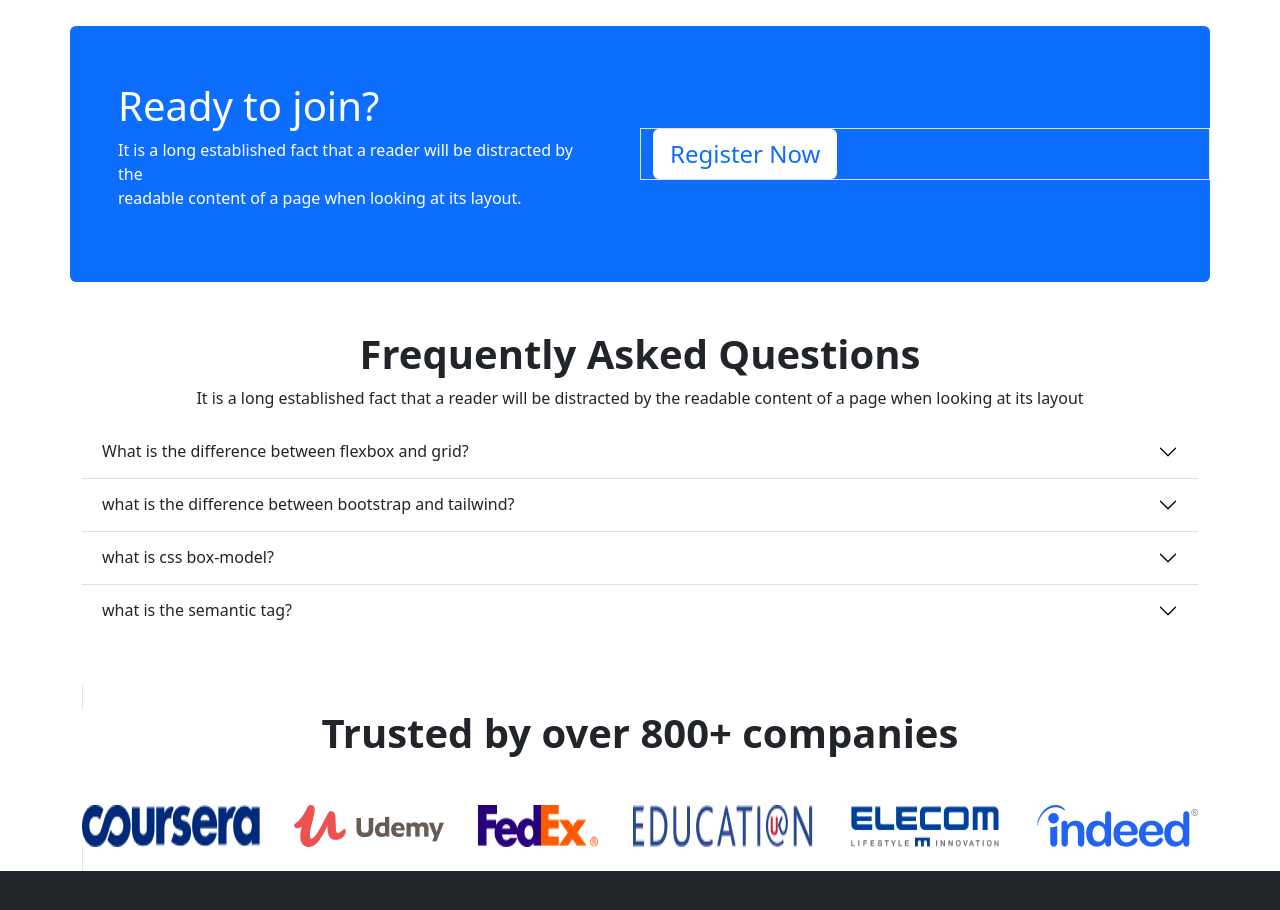
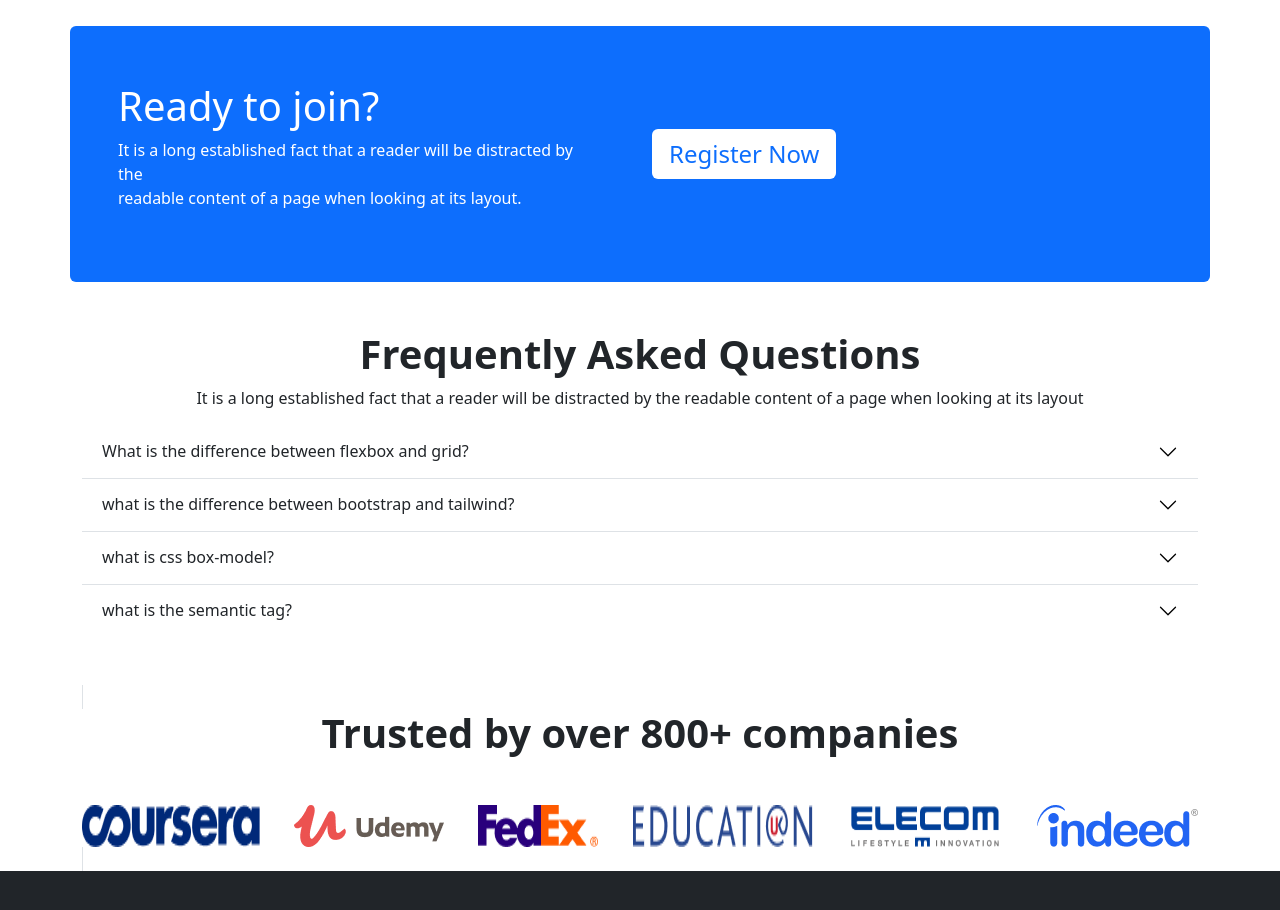
Before and after one commit to mdsumon1232/teachbangla, a plain HTML site: page teachbangla/index.html in a window 1280 px wide. Shown: the part 1620-2530 px from the top of the page. Drawn offline with Linux system fonts and the light colour scheme.

Commit message:
costomize

```diff
--- a/teachbangla/index.html
+++ b/teachbangla/index.html
@@ -154,7 +154,7 @@
                     <p>It is a long established fact that a reader will be distracted by the <br>
                       readable content of a page when looking at its layout.</p>
                   </div>
-                  <div class="col-lg-6 col-sm-12 col-12 border my-auto">
+                  <div class="col-lg-6 col-sm-12 col-12  my-auto">
                     <a href="" class="btn bg-white text-primary  px-3 fs-4 mx-auto"> Register Now</a>
                   </div>
                 </div>
```
